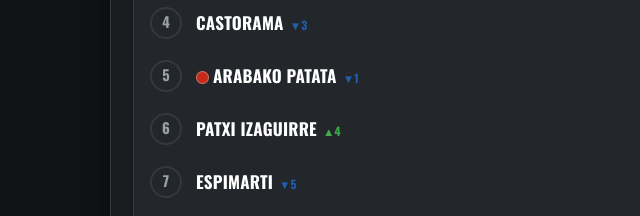
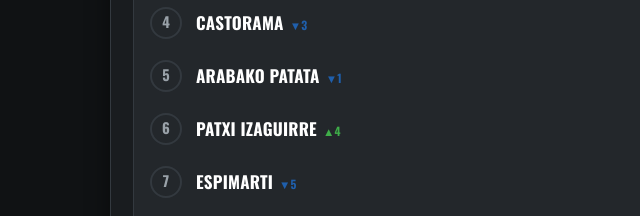
Before and after one commit to charlylopez-png/vuelta-txirridulariak, a plain HTML site: page index.html in a window 1280 px wide. Shown: the part 537-753 px from the top of the page, 0-640 px from the left. Drawn offline with nearby package versions, Linux system fonts and the light colour scheme.

Commit message:
Add files via upload

```diff
--- a/index.html
+++ b/index.html
@@ -245,15 +245,17 @@
 
 // Insignia de broma: "maillot arcoíris" UCI para un participante concreto del grupo,
 // + insignias de maillot (general/montaña/regularidad) para quien lidere cada categoría.
-function nombreConInsignia(nombre, id){
+// 'vista' indica en qué pestaña se está pintando: se omite la insignia de esa
+// misma categoría porque ya es obvio quién la lidera (va el/la primero/a de la lista).
+function nombreConInsignia(nombre, id, vista){
   let insignias = '';
   if(normaliza(nombre) === 'ENDURANCE'){
     insignias += '<span class="insignia-arcoiris" title="Campeón del mundo UCI (oficioso)"></span>';
   }
   if(id && LIDERES_JERSEY){
-    if(LIDERES_JERSEY.general.includes(id)) insignias += '<span class="badge-jersey rojo" title="Líder maillot rojo (más puntos de General)"></span>';
-    if(LIDERES_JERSEY.montana.includes(id)) insignias += '<span class="badge-jersey lunares" title="Líder maillot de topos (más puntos de Montaña)"></span>';
-    if(LIDERES_JERSEY.regularidad.includes(id)) insignias += '<span class="badge-jersey verde" title="Líder maillot verde (más puntos de Regularidad)"></span>';
+    if(vista !== 'general' && LIDERES_JERSEY.general.includes(id)) insignias += '<span class="badge-jersey rojo" title="Líder de la clasificación general"></span>';
+    if(vista !== 'montana' && LIDERES_JERSEY.montana.includes(id)) insignias += '<span class="badge-jersey lunares" title="Líder maillot de topos (más puntos de Montaña)"></span>';
+    if(vista !== 'regularidad' && LIDERES_JERSEY.regularidad.includes(id)) insignias += '<span class="badge-jersey verde" title="Líder maillot verde (más puntos de Regularidad)"></span>';
   }
   return insignias + nombre;
 }
@@ -341,7 +343,7 @@
     const claseTop = f.posicion<=3 ? 'top'+f.posicion : '';
     html += `<div class="export-fila ${claseTop}">
       <div class="export-rank">${f.posicion}</div>
-      <div class="export-nombre">${nombreConInsignia(f.nombre, f.id)}</div>
+      <div class="export-nombre">${nombreConInsignia(f.nombre, f.id, campo)}</div>
       <div class="export-puntos">${f.puntos}</div>
     </div>`;
   });
@@ -378,7 +380,7 @@
     const flecha = posMap ? flechaVariacion(f.posicion, posMap[f.id]) : '';
     html += `<div class="export-fila fila-clicable ${claseTop}" onclick="toggleDetalleGeneral('${f.id}')">
       <div class="export-rank">${f.posicion}</div>
-      <div class="export-nombre">${nombreConInsignia(f.nombre, f.id)}${flecha}</div>
+      <div class="export-nombre">${nombreConInsignia(f.nombre, f.id, 'general')}${flecha}</div>
       <div class="export-puntos-wrap"><div class="export-puntos">${f.total}</div>${pctIdealHTML(f.total, puntosIdeal)}</div>
     </div>
     <div id="detalle-gen-${f.id}" class="detalle-expandible" style="display:none"><div id="detalle-gen-cont-${f.id}"></div></div>`;
--- a/motor-puntos.js
+++ b/motor-puntos.js
@@ -290,11 +290,18 @@
 
 // Devuelve los ids de los participantes que lideran cada "maillot" del grupo
 // (empates: se incluyen todos los que compartan el máximo).
+// El rojo va para el líder de la clasificación TOTAL combinada (como en la
+// carrera real: el maillot rojo lo lleva el líder de la general, no quien más
+// puntos suma solo en la sub-categoría "General"). Verde y lunares sí siguen
+// siendo por sub-categoría, igual que las clasificaciones de puntos y montaña
+// reales van aparte de la general.
 function calcularLideresJersey(datos){
   const porParticipante = (datos.participantes || []).map(p => ({
     id: p.id,
     ...puntosPorCategoriaParticipante(p, datos)
   }));
+
+  const clasificacionTotal = calcularClasificacion(datos);
 
   function lideres(campo){
     if(!porParticipante.length) return [];
@@ -303,8 +310,15 @@
     return porParticipante.filter(p => p[campo] === max).map(p => p.id);
   }
 
+  function lideresTotal(){
+    if(!clasificacionTotal.length) return [];
+    const max = Math.max(...clasificacionTotal.map(p => p.total));
+    if(max <= 0) return [];
+    return clasificacionTotal.filter(p => p.total === max).map(p => p.id);
+  }
+
   return {
-    general: lideres('general'),
+    general: lideresTotal(),
     regularidad: lideres('regularidad'),
     montana: lideres('montana'),
   };
```
